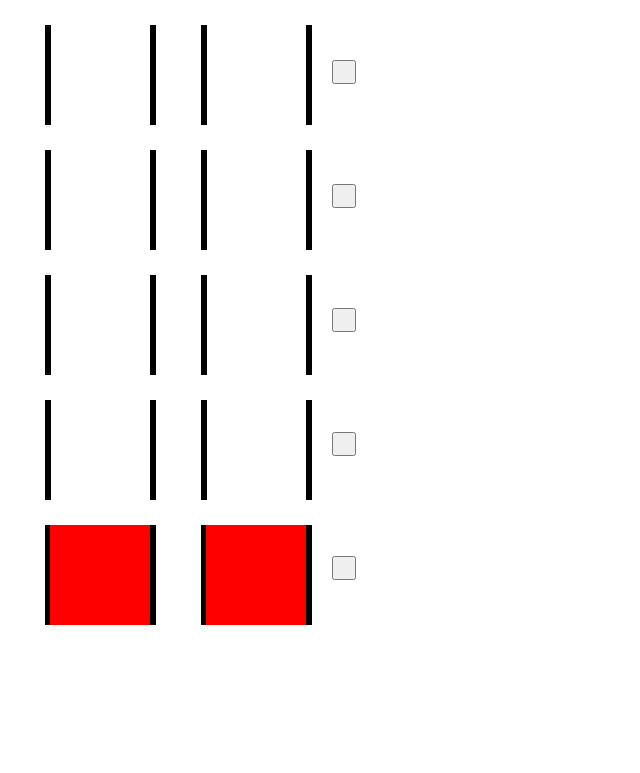
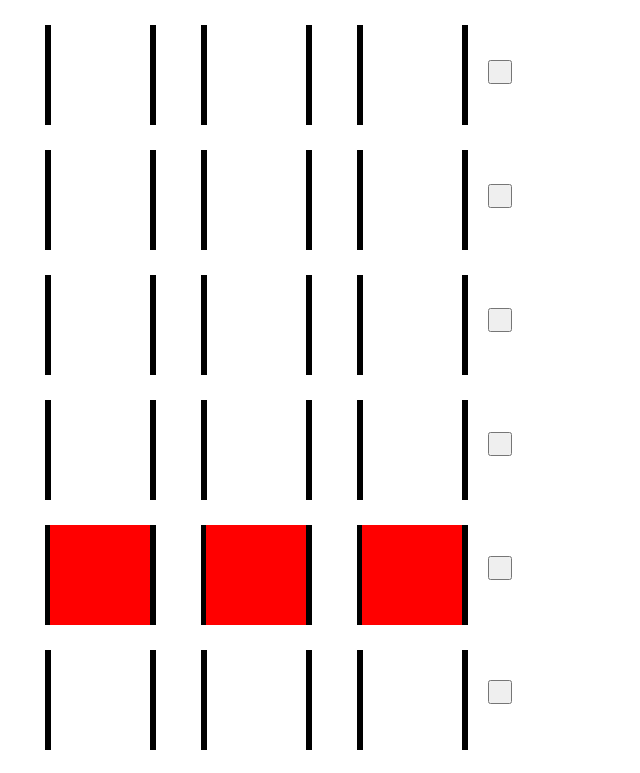
Before and after one commit to Zasetsky/elevator, a Vue app: page / in a window 1280 px wide. Shown: the top 773 px of the page, without its empty margins (0-640 px from the left). Built offline with nearby package versions, Linux system fonts and the light colour scheme.

Commit message:
3 elevators

```diff
--- a/src/components/Elevator.vue
+++ b/src/components/Elevator.vue
@@ -4,7 +4,7 @@
       <div
         v-for="el in elevator" :key="el.id"
         class="elevator"
-        :class="{openDoors: el.isOpenDoors, 'newElevator' : el.id >= 1, 'newElevator2' : el.id >= 2 }"
+        :class="{openDoors: el.isOpenDoors, 'newElevator' : el.id > 0, 'newElevator2' : el.id > 1 }"
         :style="{marginTop: el.position + 'px', transition: speed + 's'}"
       >
         <p v-if="el.isUp">&#11014; {{ el.floorNumber }}</p> <p v-if="el.isDown">&#11015; {{ el.floorNumber }}</p>
@@ -29,16 +29,12 @@ export default {
   name: "ElevatorComponent",
   components: { Floor, Button },
 
-  filters: {
-    unescape: v => String(v)
-  },
-
   data() {
       return {
           isActiveElevator: false,
-          floorsCount: 10,
-          buttonsCount: 5,
-          elevatorsCount: 2,
+          floorsCount: 30,
+          buttonsCount: 10,
+          elevatorsCount: 3,
           height: 125,
           speed: 0,
           queueArr: [],
@@ -48,20 +44,15 @@ export default {
   },
 
   created() {
-    if(localStorage.getItem('elevator')) {
-        try {
-          this.elevator = JSON.parse(localStorage.getItem("elevator"))
-          for(let i = 0; i < this.elevator.length; i++) {
-            this.elevator[i].isActive = false;
-            this.elevator[i].isOpenDoors = false;
-            this.elevator[i].isUp = false;
-            this.elevator[i].isDown = false;
-          }
-
-      } catch(e) {
-          localStorage.removeItem('elevator');
-      }
-    } else {
+    // if(localStorage.getItem('elevator')) {
+    //   this.elevator = JSON.parse(localStorage.getItem("elevator"))
+    //   for(let i = 0; i < this.elevator.length; i++) {
+    //     this.elevator[i].isActive = false;
+    //     this.elevator[i].isOpenDoors = false;
+    //     this.elevator[i].isUp = false;
+    //     this.elevator[i].isDown = false;
+    //   }
+    // } else {
           for(let i = 0; i < this.elevatorsCount; i++) {
             this.elevator.push({
               id: i,
@@ -75,7 +66,7 @@ export default {
               floorNumber: null
             })
           }
-        }
+        // }
 
     for(let i = 0; i < this.buttonsCount; i++) {
       this.floorsButton.push({
@@ -104,17 +95,23 @@ export default {
     move(id, i) {
       this.elevator[i].isActive = true;
 
+      this.setPosition(id, i);
+      this.setSpeed(i);
+      this.upOrDown(i);
+      this.floorCounter(id, i);
+      setTimeout(this.openDoors, this.speed * 1000, id, i);
+      this.savePosition()
+    },
+
+    setPosition(id, i) {
       this.elevator[i].oldPosition = this.elevator[i].position;
       this.elevator[i].position = id * this.height;
 
-      this.upOrDown(i);
-      this.floorCounter(id, i);
       this.idSave(id, i);
+    },
 
+    setSpeed(i) {
       this.speed = Math.abs(this.elevator[i].position - this.elevator[i].oldPosition) / this.height;
-
-      setTimeout(this.openDoors, this.speed * 1000, id, i);
-      this.savePosition()
     },
 
     openDoors(id, i) {
@@ -146,7 +143,7 @@ export default {
     },
 
     floorCounter(id, i) {
-      this.elevator[i].floorNumber = id + 1;
+      this.elevator[i].floorNumber = this.buttonsCount - id;
     },
 
     idSave(id, i) {
@@ -179,7 +176,7 @@ export default {
   }
   .shaft {
     display: grid;
-    grid-template-columns: 0.1fr 0.1fr;
+    grid-template-columns: 0.1fr 0.1fr 0.1fr;
   }
   .elevator {
       position: absolute;
@@ -201,5 +198,8 @@ export default {
   .newElevator{
     margin-left: 206px;
   }
+  .newElevator2{
+    margin-left: 362px;
+  }
 
 </style>
```
